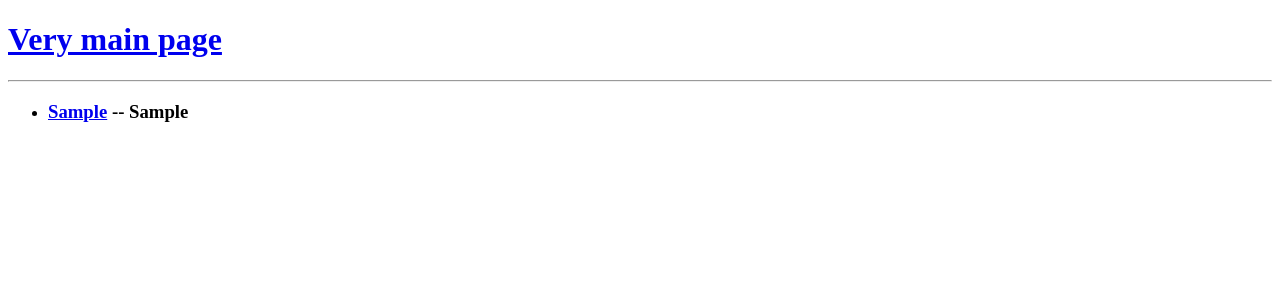
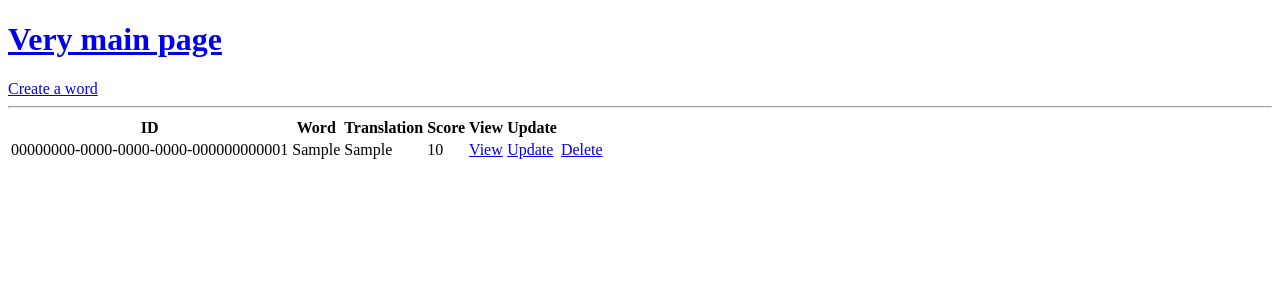
Before and after one commit to kokkinn/django_learn_helper, a Django app: page /words/list/ in a window 1280 px wide. Shown: the top 300 px of the page. Run offline with Django 4.2, Linux system fonts and the light colour scheme; tables that the repository leaves empty hold one stand-in row (values such as "Sample post").

Commit message:
CRUD and forms were added

```diff
--- a/templates/navbar.html
+++ b/templates/navbar.html
@@ -1,2 +1,2 @@
-<a href="{% url 'index' %}"> <h1>Very main page</h1> </a>
+<a href="{% url 'index' %}"> <h1>Very main page</h1> </a> <a href="{% url 'create_word'%}">Create a word</a>
 <hr>
--- a/words/templates/words/list.html
+++ b/words/templates/words/list.html
@@ -3,11 +3,27 @@
 <h1>List</h1>
 
 {% block content %}
-<div>
-    <ul>
-        {% for word in words %}
-        <li><h3><a href="{% url 'single_word' uuid=word.id %}">{{word.word1}}</a> -- {{word.word2}}</h3></li>
+<table>
+    <tr>
+        <th>ID</th>
+        <th>Word</th>
+        <th>Translation</th>
+        <th>Score</th>
+        <th>View</th>
+        <th>Update</th>
+    </tr>
+    {% for word in words %}
+    <tr>
+        <td>{{word.id}}</td>
+        <td>{{word.word1}}</td>
+        <td>{{word.word2}}</td>
+        <td>{{word.score}}</td>
+        <td><a href="{% url 'single_word' uuid=word.id %}">View</a></td>
+        <td><a href="{% url 'update_word' uuid=word.id %}">Update</a></td>
+        <td><a href="{% url 'delete_word' uuid=word.id %}">Delete</a></td>
+    <tr>
+
+
         {% endfor %}
-    </ul>
-</div>
+</table>
 {% endblock content %}
--- a/words/urls.py
+++ b/words/urls.py
@@ -6,5 +6,8 @@ urlpatterns = [
     path('add/', views.add_view),
     path('test/', views.test_view),
     path('', views.home_view),
-    path('<uuid:uuid>/', views.one_word_view, name="single_word")
+    path('<uuid:uuid>/', views.one_word_view, name="single_word"),
+    path("create_word/", views.create_word, name="create_word"),
+    path("update_word/<uuid:uuid>/", views.update_word, name="update_word"),
+    path("delete_word/<uuid:uuid>/", views.delete_view, name="delete_word")
 ]
--- a/words/views.py
+++ b/words/views.py
@@ -1,6 +1,7 @@
-from django.shortcuts import render
+from django.shortcuts import render, redirect
 from .models import Word
 from django.http import HttpResponse
+from .forms import WordForm
 
 
 def home_view(request):
@@ -25,3 +26,35 @@ def add_view(request):
 
 def test_view(request):
     return render(request, "words/test.html")
+
+
+def create_word(request):
+    form = WordForm()
+    if request.method == "POST":
+        form = WordForm(request.POST)
+        if form.is_valid():
+            form.save()
+            return redirect("index")
+    context = {"form": form}
+    return render(request, "words/word_form.html", context)
+
+
+def update_word(request, uuid):
+    word_object = Word.objects.get(id=uuid)
+    form = WordForm(instance=word_object)
+    if request.method == "POST":
+        form = WordForm(request.POST, instance=word_object)
+        if form.is_valid():
+            form.save()
+            return redirect("list_view")
+    context = {"form": form}
+    return render(request, "words/word_form.html", context)
+
+
+def delete_view(request, uuid):
+    word_object = Word.objects.get(id=uuid)
+    if request.method == "POST":
+        word_object.delete()
+        return redirect("list_view")
+    context = {"word": word_object}
+    return render(request, "words/delete.html", context)
```
Also changed, not shown: words/forms.py (added, +8 -0 lines), words/templates/words/delete.html (added, +13 -0 lines), words/templates/words/word_form.html (added, +13 -0 lines).
